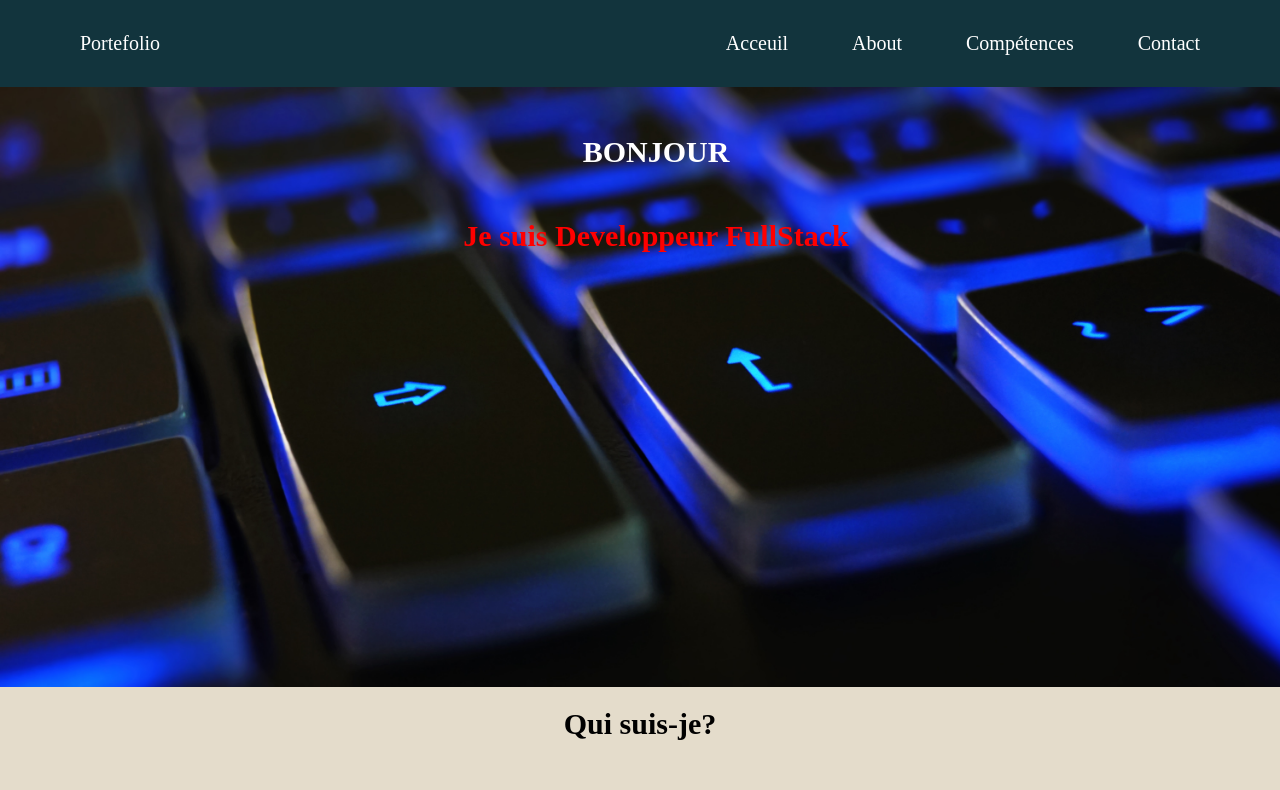
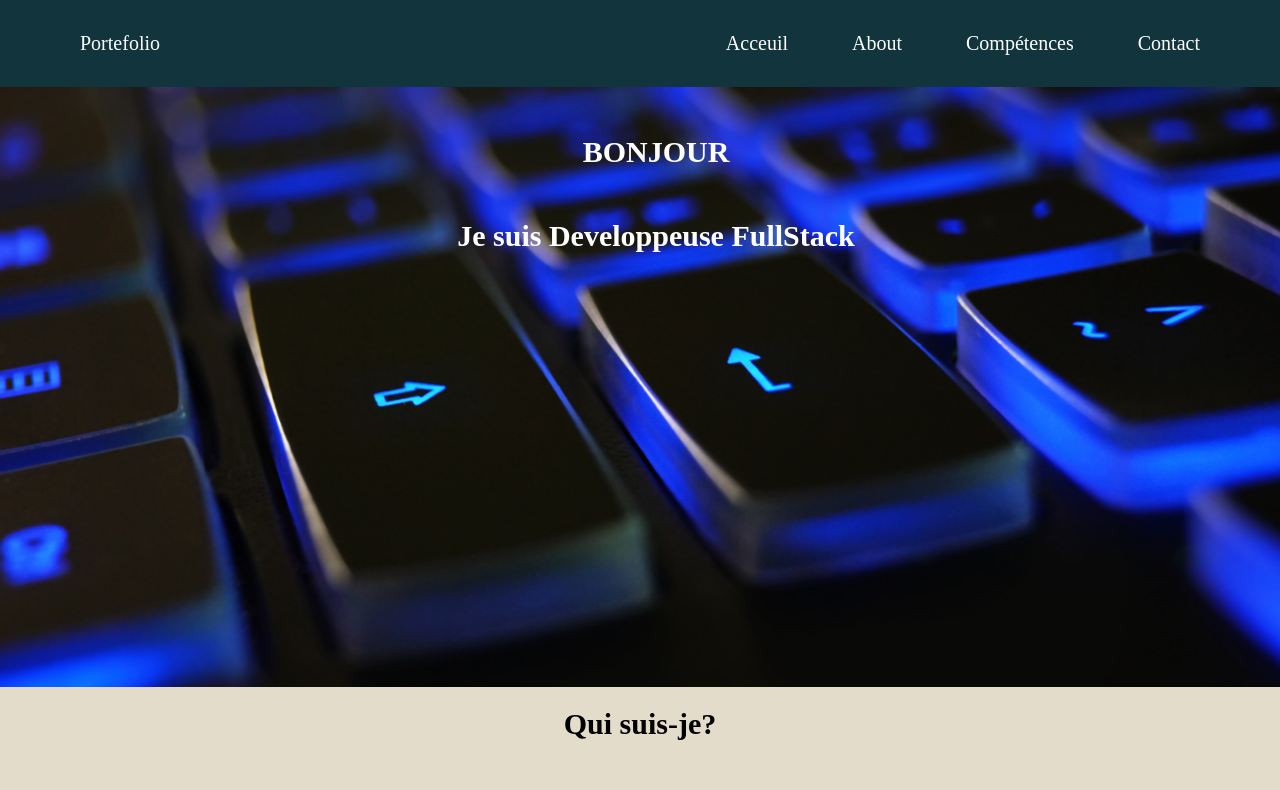
Before and after one commit to Ndeye456/portfolio, a plain HTML site: page index.html in a window 1280 px wide. Shown: the top 790 px of the page. Drawn offline with Linux system fonts and the light colour scheme.

Commit message:
modification de develeppeurse

```diff
--- a/index.html
+++ b/index.html
@@ -22,7 +22,7 @@
     <section class="acceuil">
         <div class="intro">
             <h1>BONJOUR</h1>
-            <h2>Je suis Developpeur FullStack</h2>
+            <h2>Je suis Developpeuse FullStack</h2>
         </div>
     </section>
     <section id="about">
--- a/style.css
+++ b/style.css
@@ -49,7 +49,7 @@ body {
 }
 
 .acceuil .intro h2 {
-    color: red;
+    color: white;
     text-align: center;
     margin: 50px;
 }
```
